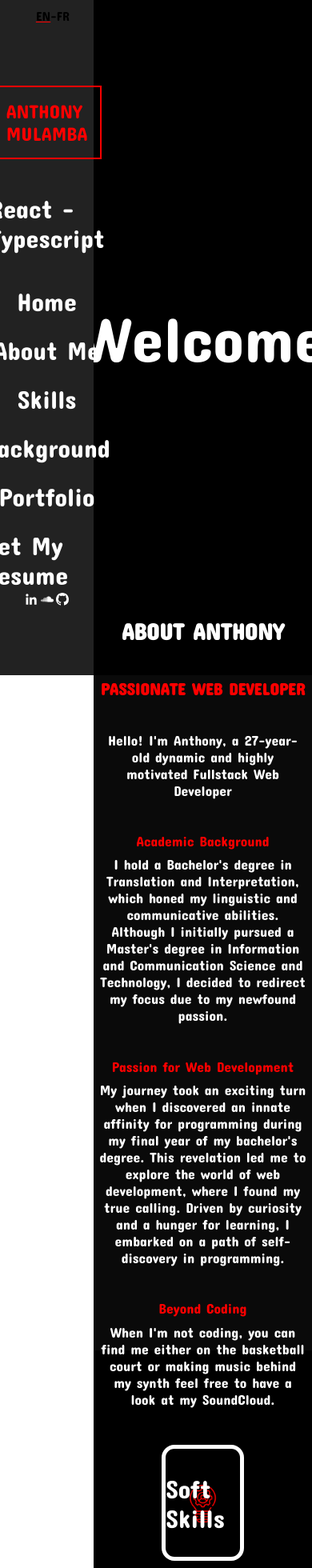
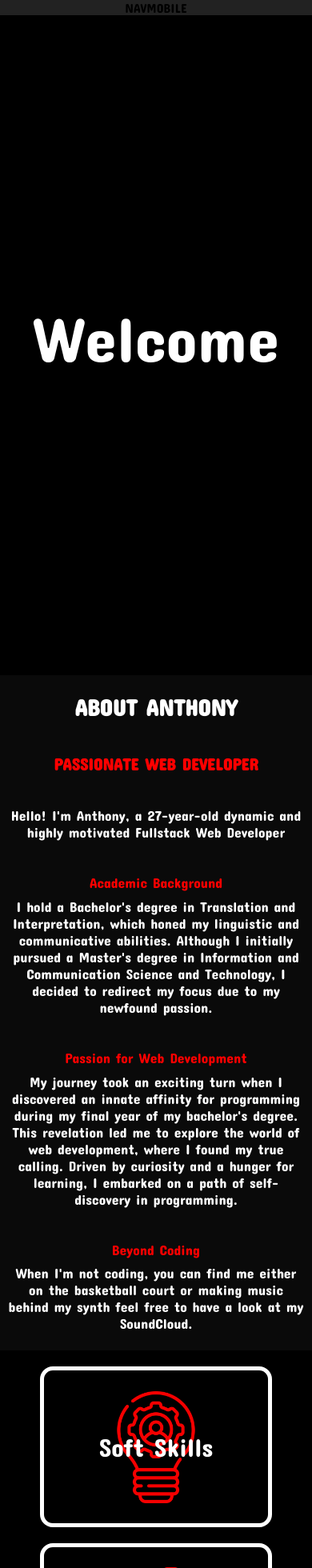
Before and after one commit to anthonysuperstar/personal-resume, a React (Create React App) app: page / in a window 390 px wide. Shown: the top 1960 px of the page at 80% size. Built offline with nearby package versions, Linux system fonts and the light colour scheme.

Commit message:
setup responsive mobile

```diff
--- a/src/App.sass
+++ b/src/App.sass
@@ -22,6 +22,12 @@ section:nth-child(even)
 #academic
     background-color: #0a0a0a
 
+#professional
+    background-color: #0A0A0A
+
+.mobile-nav
+    display: none
+
 section
     display: flex
     height: 100vh
@@ -34,3 +40,15 @@ section
 @media screen and (max-width: 800px)
     .container
         display: block
+
+@media screen and (max-width: 410px)
+    header
+        width: 100vw
+    .desk-nav
+        display: none
+    .mobile-nav
+        display: flex
+        justify-content: center
+    main
+        margin-left: 0
+        width: 100vw
--- a/src/App.tsx
+++ b/src/App.tsx
@@ -2,6 +2,7 @@ import './App.sass';
 import Background from './components/Background/Background';
 import Intro from './components/Intro/Intro';
 import Navbar from './components/Navbar/Navbar';
+import NavbarMobile from './components/NavbarMobile/NavbarMobile';
 import Portfolio from './components/Portfolio/Portfolio';
 import Skills from './components/Skills/Skills';
 import Welcome from './components/Welcome/Welcome';
@@ -11,7 +12,12 @@ export default function App() {
   return (
     <div className='container'>
       <header>
-        <Navbar />
+        <div className="desk-nav">
+          <Navbar />
+        </div>
+        <div className="mobile-nav">
+          <NavbarMobile />
+        </div>
       </header>
       <main>
         <Welcome />
--- a/src/components/Background/Background.sass
+++ b/src/components/Background/Background.sass
@@ -23,6 +23,14 @@
         background-image: url("../../img/work.png")
     .education-schoolname
         font-style: italic
+
+    .ba-container
+        height: 100%
+        width: 100%
+        display: flex
+        justify-content: center
+        align-items: center
+        gap: 8vw
 
 #academic
     .ac-container
@@ -55,3 +63,17 @@
             height: 20%
             p
                 font-size: 1.8em
+
+@media screen and (max-width: 410px)
+    .ba-container
+        flex-direction: column
+    #background
+        .b-col
+            width: 80%
+            height: 40%
+    #academic
+        .ac-container
+            border: none
+        .education-container
+            &:last-child, &:nth-child(2), &:nth-child(3)
+                border-top: none
--- a/src/components/Background/Default.tsx
+++ b/src/components/Background/Default.tsx
@@ -15,13 +15,13 @@ export default function Default(){
     }
 
     return(
-        <>
+        <div className="ba-container">
             <motion.div whileHover={{scale: 1.05}} whileTap={{scale: .8}} className="b-col b-academic" onClick={toAcademic}>
                 <p>{language_state==="en"? "Education" : "Scolarité"}</p>
             </motion.div>
             <motion.div whileHover={{scale: 1.05}} whileTap={{scale: .8}} className="b-col b-professional" onClick={toProfessional}>
                 <p>{language_state==="en"? "Professional" : "Professionnel"}</p>
             </motion.div>
-        </>
+        </div>
     )
 }
--- /dev/null
+++ b/src/components/NavbarMobile/NavbarMobile.tsx
@@ -0,0 +1,28 @@
+import "./NavbarMobile.sass"
+import { useDispatch, useSelector } from "react-redux"
+import { switchEn, switchFr } from "../../redux/features/languageSlice"
+import { Link } from "react-scroll"
+import { GrLinkedinOption } from 'react-icons/gr'
+import { FaSoundcloud } from 'react-icons/fa'
+import { BsGithub } from 'react-icons/bs'
+
+export default function NavbarMobile(){
+    const language = useSelector((state: any) => state.language.value)
+    const dispatch = useDispatch()
+
+    const handleSwitchFr = () =>{
+        dispatch(switchFr())
+        console.log(language)
+    }
+
+    const handleSwitchEn = () => {
+        dispatch(switchEn())
+        console.log(language)
+    }
+
+    return(
+        <div className="nav-mobile">
+            NAVMOBILE
+        </div>
+    )
+}
--- a/src/components/Skills/Skills.sass
+++ b/src/components/Skills/Skills.sass
@@ -106,3 +106,16 @@
         .part
             li
                 font-size: 1.4em
+@media screen and (max-width: 410px)
+    #skills
+        .s-row
+            height: 60%
+            .s-col
+                width: 80%
+                height: 60%
+    .softskill-list
+        ul
+            flex-direction: column
+            gap: 4vh
+    .hardskill-element
+        flex-direction: column
```
Also changed, not shown: src/components/NavbarMobile/NavbarMobile.sass (added).
